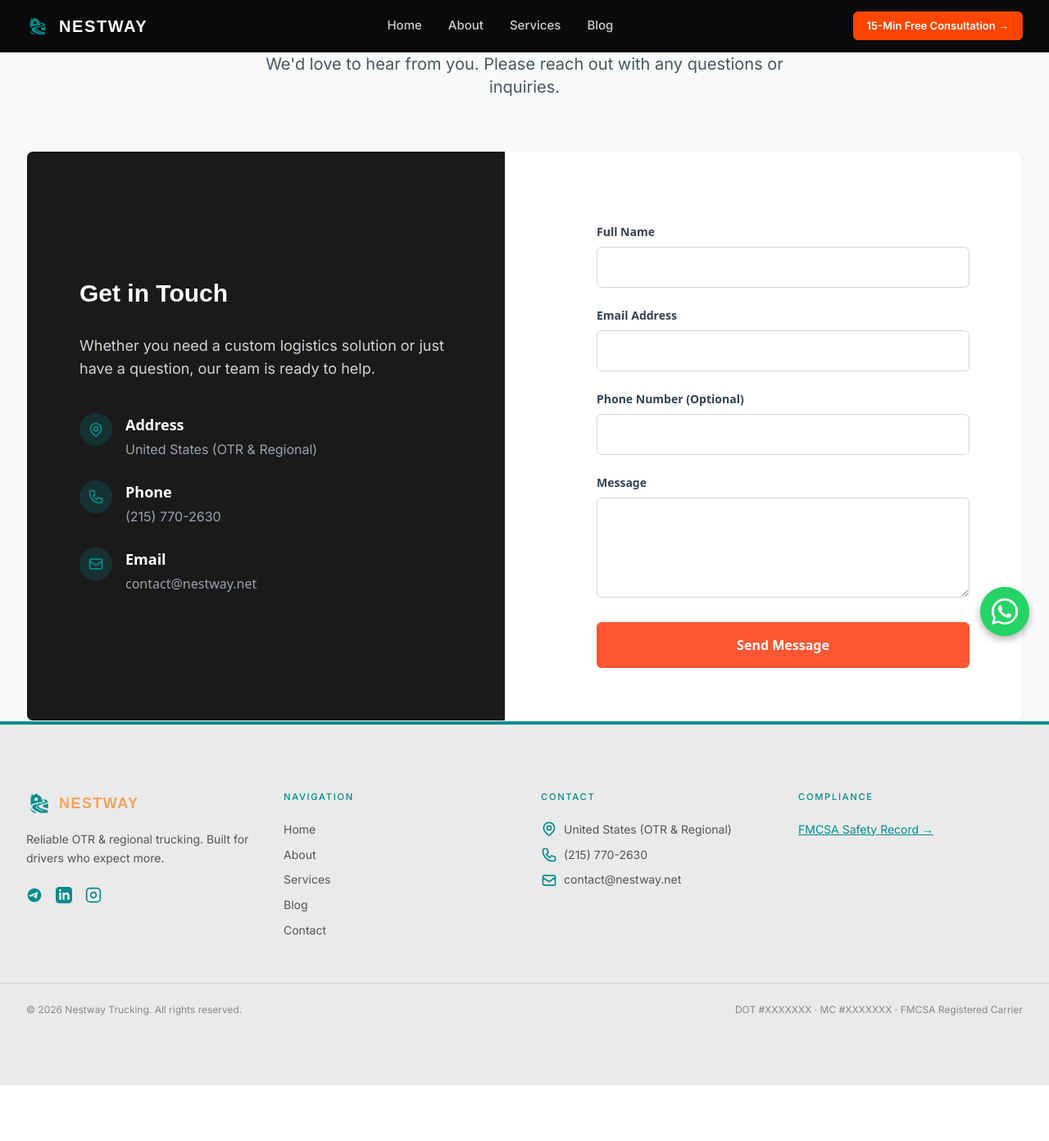
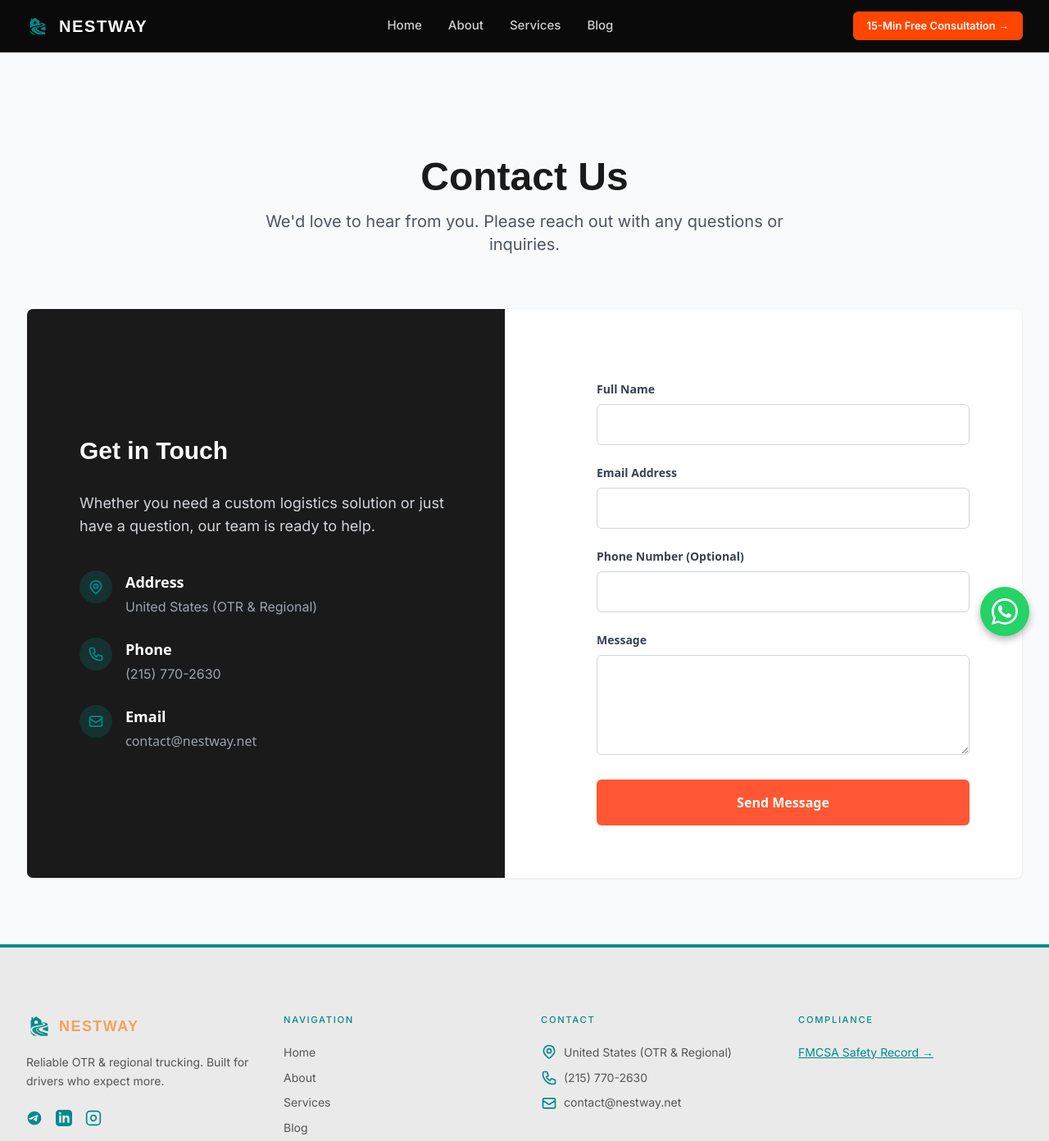
Before and after one commit to turdaliyevhasanali60-lang/Nestway, a Django app: page /contact/ in a window 1280 px wide. Shown: the top 1392 px of the page at 82% size. Before the commit the page ends 1324 px from the top, so only its background shows below. Run offline with Django 5.2, Linux system fonts and the light colour scheme; data comes from the database, SQL or seed files in the repository; some web fonts are replaced.

Commit message:
Recompile Tailwind CSS to include new contact page padding classes

```diff
--- a/static/css/output.css
+++ b/static/css/output.css
@@ -1284,6 +1284,10 @@ video {
   padding-bottom: 7px;
 }
 
+.pb-10 {
+  padding-bottom: 2.5rem;
+}
+
 .pb-20 {
   padding-bottom: 5rem;
 }
@@ -1294,6 +1298,10 @@ video {
 
 .pt-32 {
   padding-top: 8rem;
+}
+
+.pt-36 {
+  padding-top: 9rem;
 }
 
 .pt-4 {
@@ -1823,6 +1831,14 @@ body {
     padding-bottom: 5rem;
   }
 
+  .md\:pb-20 {
+    padding-bottom: 5rem;
+  }
+
+  .md\:pt-48 {
+    padding-top: 12rem;
+  }
+
   .md\:text-2xl {
     font-size: 1.5rem;
     line-height: 2rem;
```
